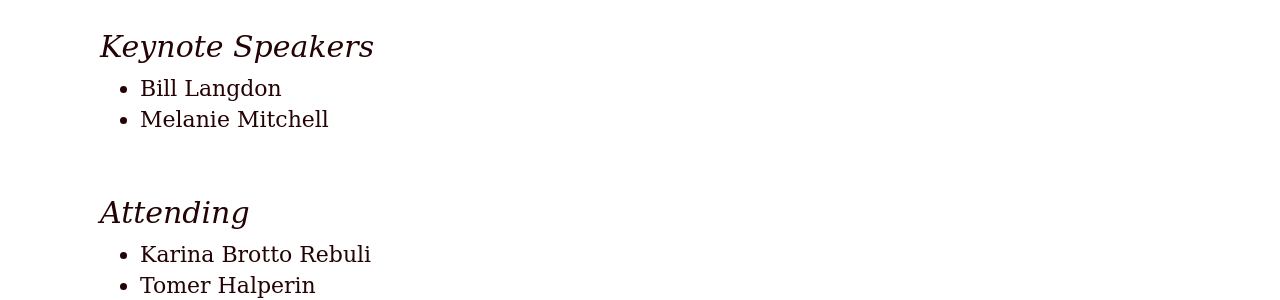
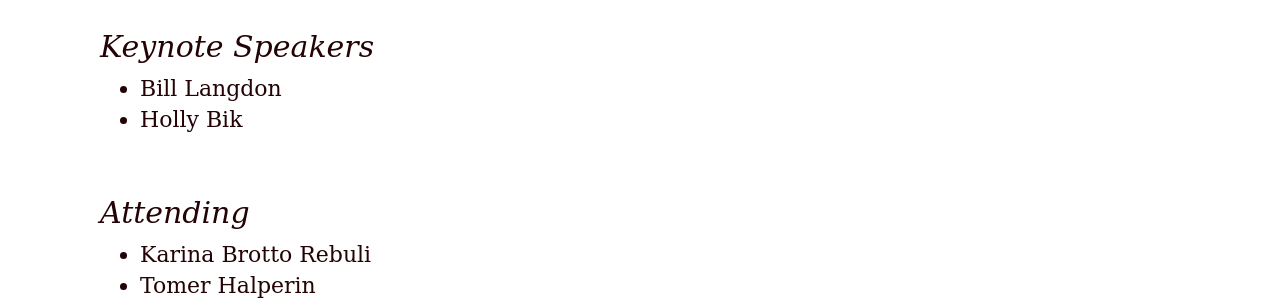
Before and after one commit to GPTP-workshop/gptp-workshop.github.io, a Jekyll site: the page built from attendees.md, in a window 1280 px wide and 900 px high, scrolled down 318 px. Shown: the part 153-453 px from the top of the window. Built offline with Jekyll 4.4.1, drawn with Linux system fonts in a browser that asks for light colours; our own code applies the rules of GitHub Pages for plain Markdown files.

Commit message:
Update attendees.md

```diff
--- a/attendees.md
+++ b/attendees.md
@@ -16,7 +16,7 @@ dates: "Nov 17-18, 2022"
 ## Keynote Speakers
 
 - Bill Langdon
-- Melanie Mitchell
+- Holly Bik
 
 ## Attending
 
```
